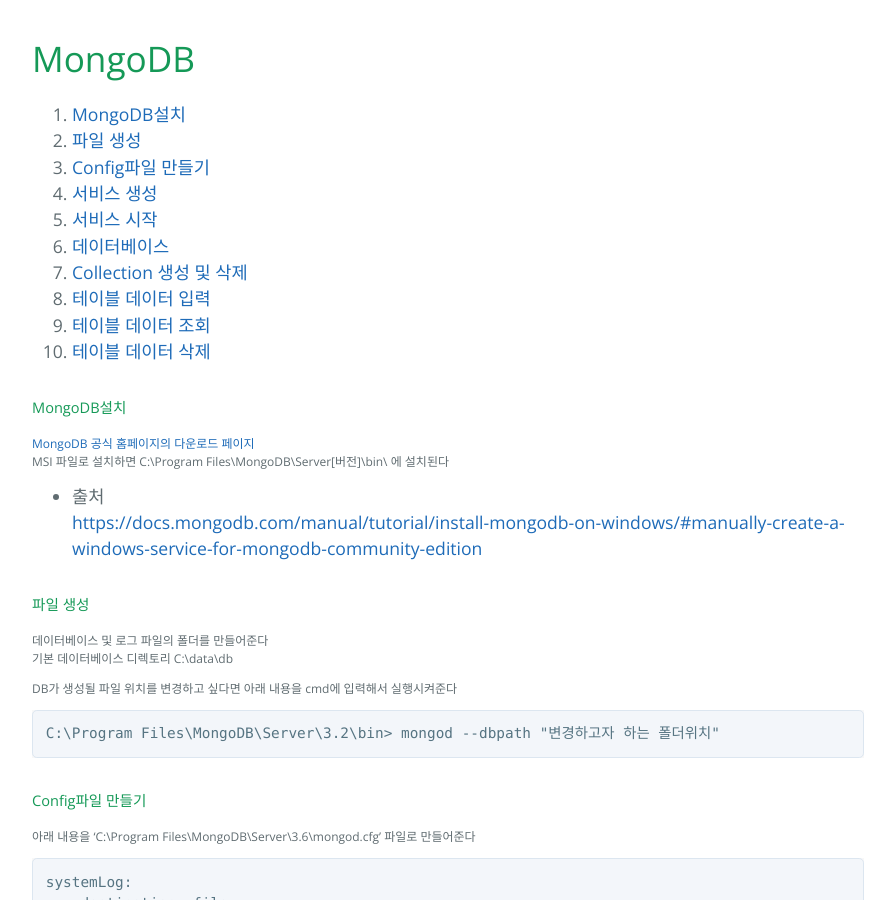
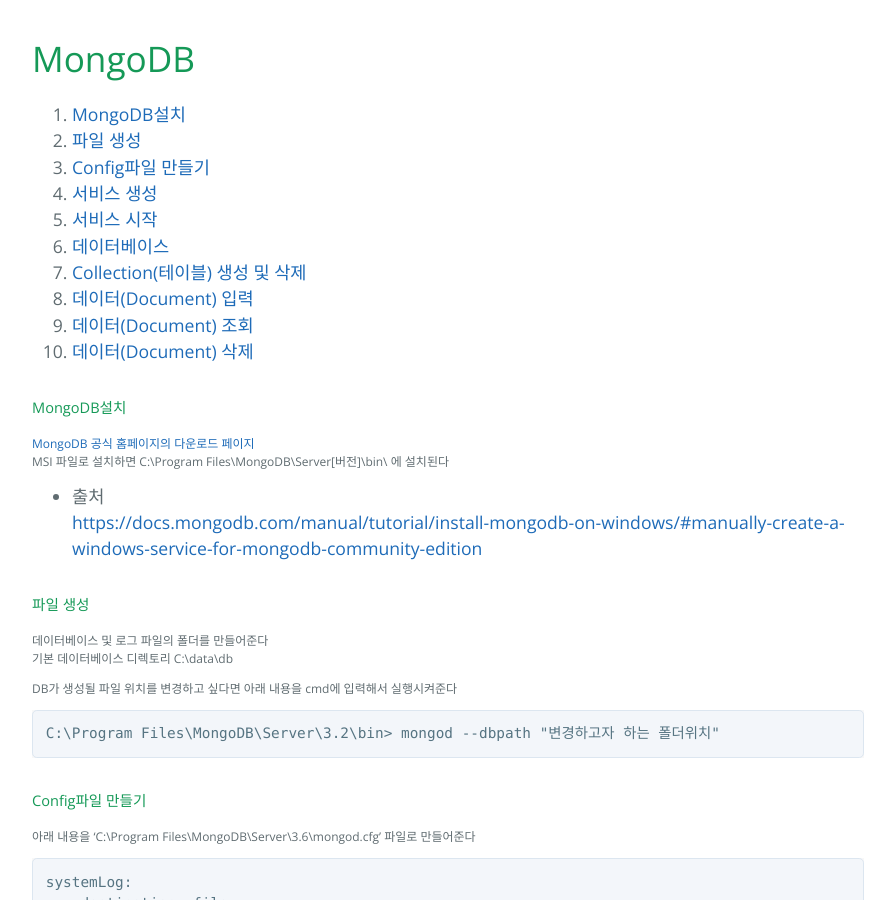
Before and after one commit to zzingyuna/test_site.github.io, a Jekyll site: the page built from _posts/2018-03-28-mongoDB.md, in a window 1280 px wide and 900 px high, scrolled down 366 px. Shown: the whole window, without its empty margins (192-1087 px from the left). Built offline with Jekyll 4.4.1, drawn with Linux system fonts in a browser that asks for light colours.

Commit message:
Update 2018-03-28-mongoDB.md

```diff
--- a/_posts/2018-03-28-mongoDB.md
+++ b/_posts/2018-03-28-mongoDB.md
@@ -10,10 +10,10 @@
 4. [서비스 생성](#no4)
 5. [서비스 시작](#no5)
 6. [데이터베이스](#no6)
-7. [Collection 생성 및 삭제](#no7)
-8. [테이블 데이터 입력](#no8)
-9. [테이블 데이터 조회](#no9)
-10. [테이블 데이터 삭제](#no10)
+7. [Collection(테이블) 생성 및 삭제](#no7)
+8. [데이터(Document) 입력](#no8)
+9. [데이터(Document) 조회](#no9)
+10. [데이터(Document) 삭제](#no10)
 
 
 <a name="no1"/>
```
